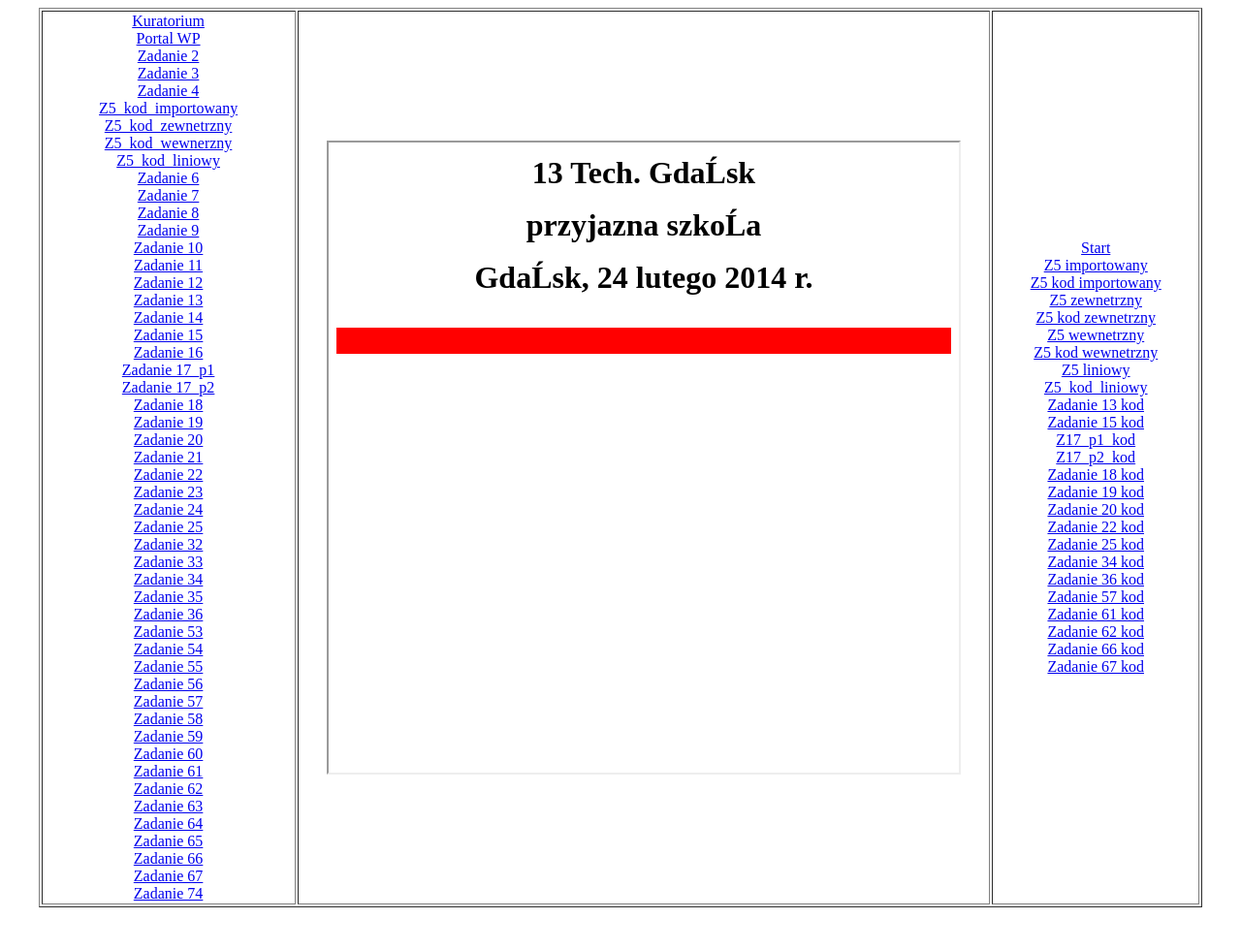
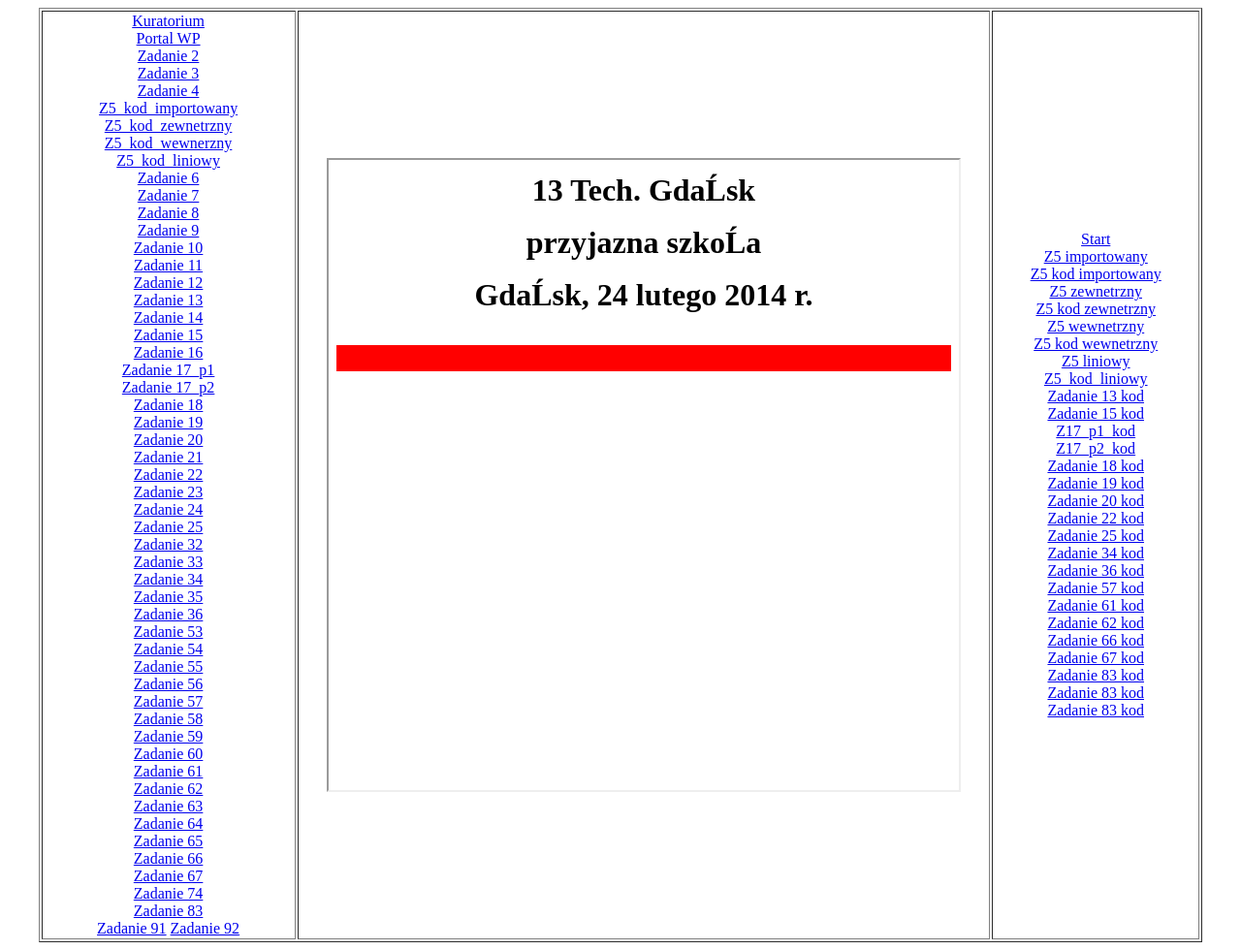
Before and after one commit to MikolajGierszewskii/CSS, a plain HTML site: page index.html in a window 1280 px wide. Shown: the whole page at 97% size. Before the commit the page ends 944 px from the top, so only its background shows below. Drawn offline with Linux system fonts and the light colour scheme.

Commit message:
Update index.html

```diff
--- a/index.html
+++ b/index.html
@@ -60,6 +60,10 @@
 <a href="zadanie_66_gier.html" target="strony">Zadanie 66</a><br>
 <a href="zadanie_67_gier.html" target="strony">Zadanie 67</a><br>
 <a href="zadanie74_gier.html" target="strony">Zadanie 74</a><br>
+<a href="zadanie83_gier.html" target="strony">Zadanie 83</a><br>
+<a target="_blank" href=" zadanie91_gier.html ">Zadanie 91</a>
+<a target="_blank" href=" zadanie92_gier.html ">Zadanie 92</a>
+
 
 </td>
 <td align=center><iframe width=650 height=650 name="strony" src="start.html" border="0"></iframe>
@@ -89,6 +93,9 @@
 <a href="zadanie_62_gier_kod.html" target="strony">Zadanie 62 kod</a><br>
 <a href="zadanie_66_gier_kod.html" target="strony">Zadanie 66 kod</a><br>
 <a href="zadanie_67_gier_kod.html" target="strony">Zadanie 67 kod</a><br>
+<a href="zadanie83_gier_kod.html" target="strony">Zadanie 83 kod</a><br>
+<a href="zadanie91_kod_gier.html" target="strony">Zadanie 83 kod</a><br>
+<a href="zadanie92_kod_gier.html" target="strony">Zadanie 83 kod</a><br>
 </td>
 </td>
 </tr>
```
